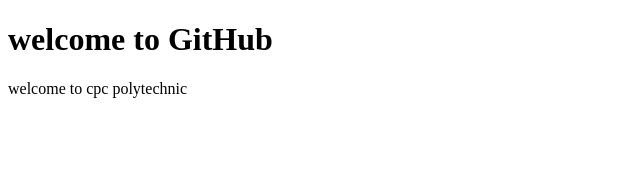
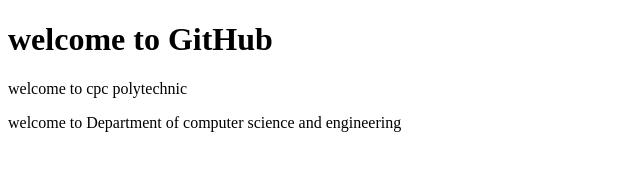
Before and after one commit to SathyaPrakash357/Test, a plain HTML site: page index.html in a window 1280 px wide. Shown: the whole page, without its empty margins (0-640 px from the left). Drawn offline with Linux system fonts and the light colour scheme.

Commit message:
Update index.html

```diff
--- a/index.html
+++ b/index.html
@@ -8,5 +8,6 @@
 <body>
     <h1>welcome to GitHub</h1>
     <p>welcome to cpc polytechnic</p>
+    <p>welcome to Department of computer science and engineering </p>
 </body>
 </html>
```
